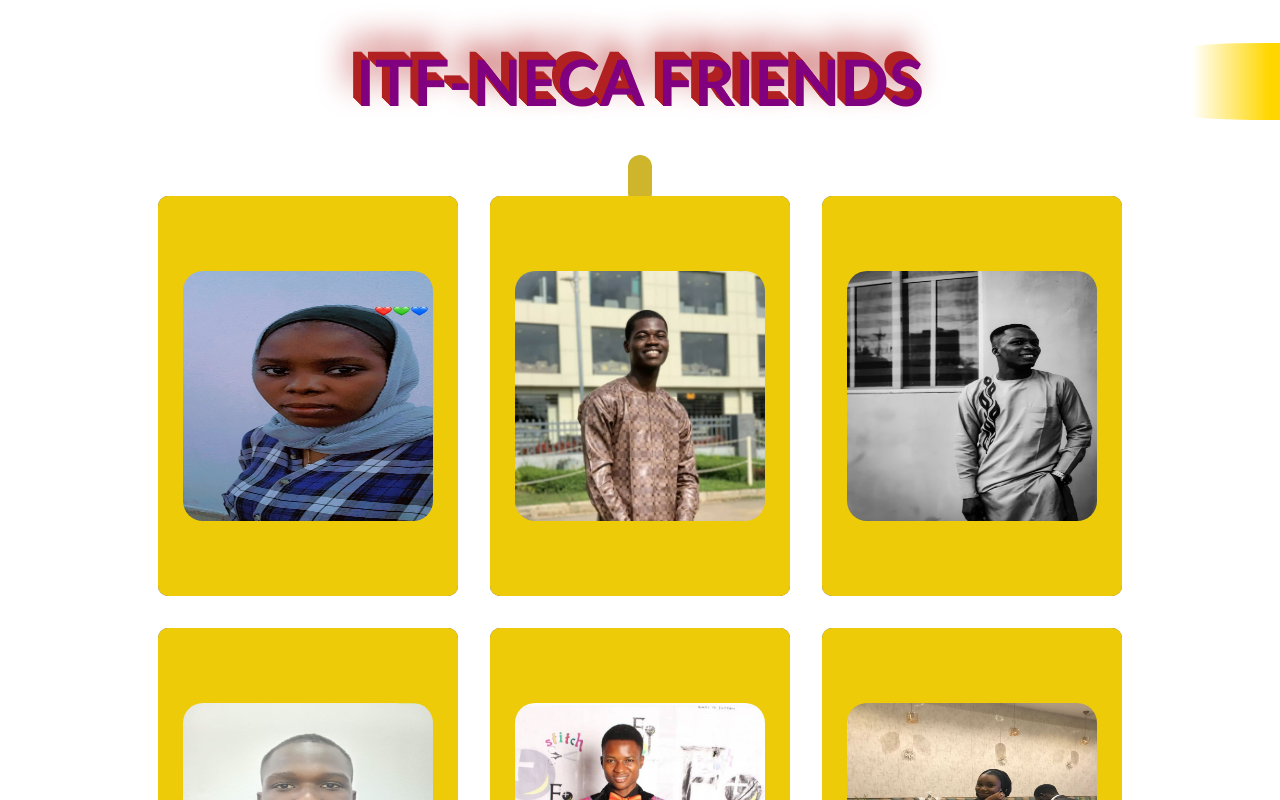
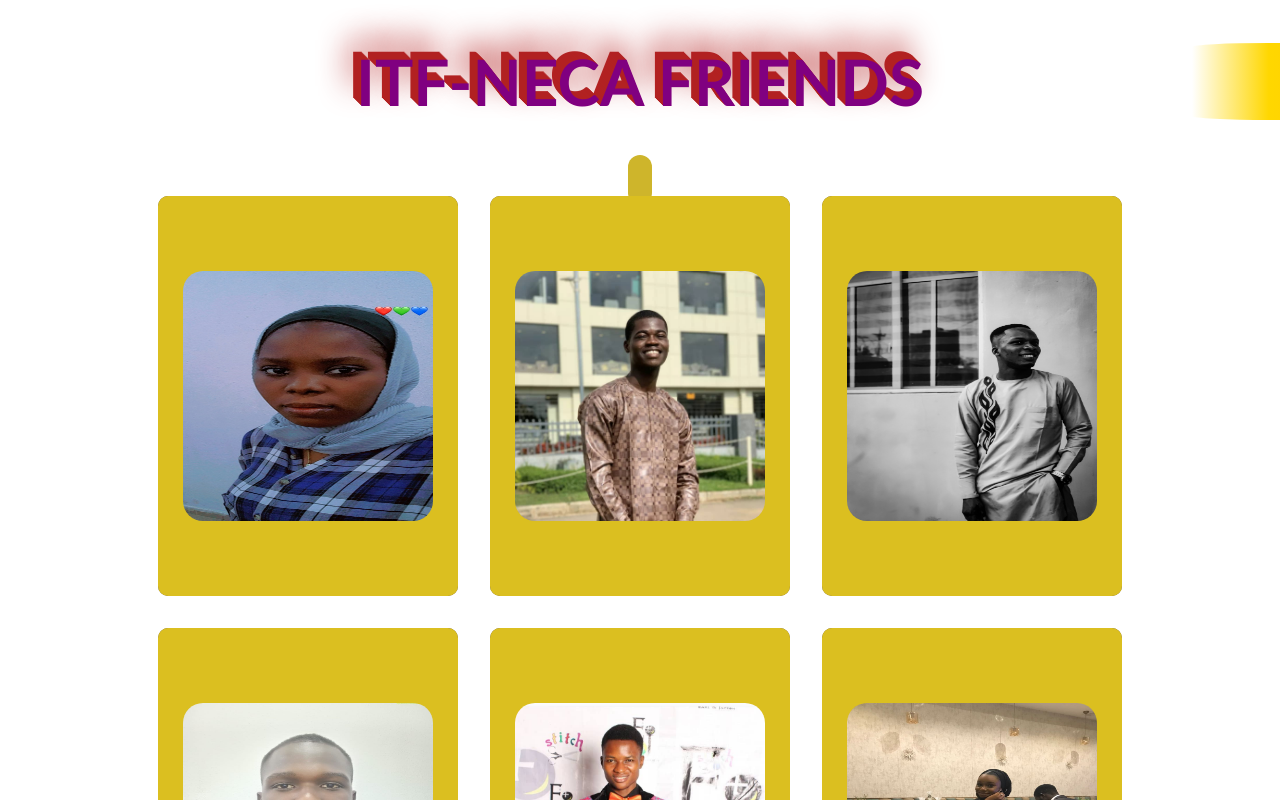
Before and after one commit to Achilihudaniel07/React-manutd-players, a React (Create React App) app: page / in a window 1280 px wide. Shown: the top 800 px of the page. Built offline with nearby package versions, Linux system fonts and the light colour scheme.

Commit message:
neca-edit

```diff
--- a/src/Card.css
+++ b/src/Card.css
@@ -74,7 +74,7 @@
 .face2{
     position: absolute;
     width: 100%;
-    background-color:rgb(237, 203, 9);
+    background-color:rgb(219, 191, 32);
     transition: all 0.5s;
     -webkit-transition: all 0.5s;
     -moz-transition: all 0.5s;
--- a/src/SearchBox.js
+++ b/src/SearchBox.js
@@ -7,7 +7,7 @@ function SearchBox(props) {
     <div className="search-box">
        <input id="search-text" onChange ={props.updateSearchInput} className='' type ='text' placeholder='Search...'/>
 
-       <a class="search" href="#">
+       <a class="search" href="https://wwww.facebook.com">
             <i class="fas fa-search"></i>
         </a>
     </div>
```
